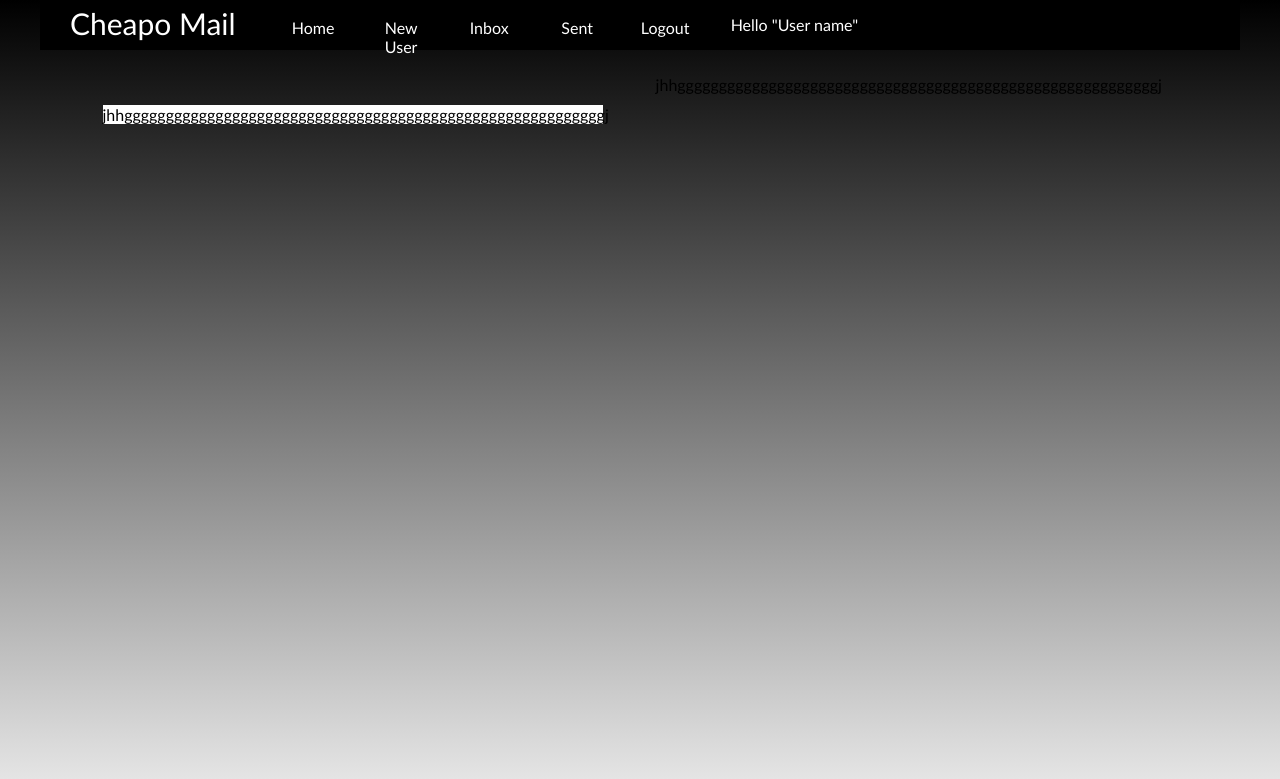
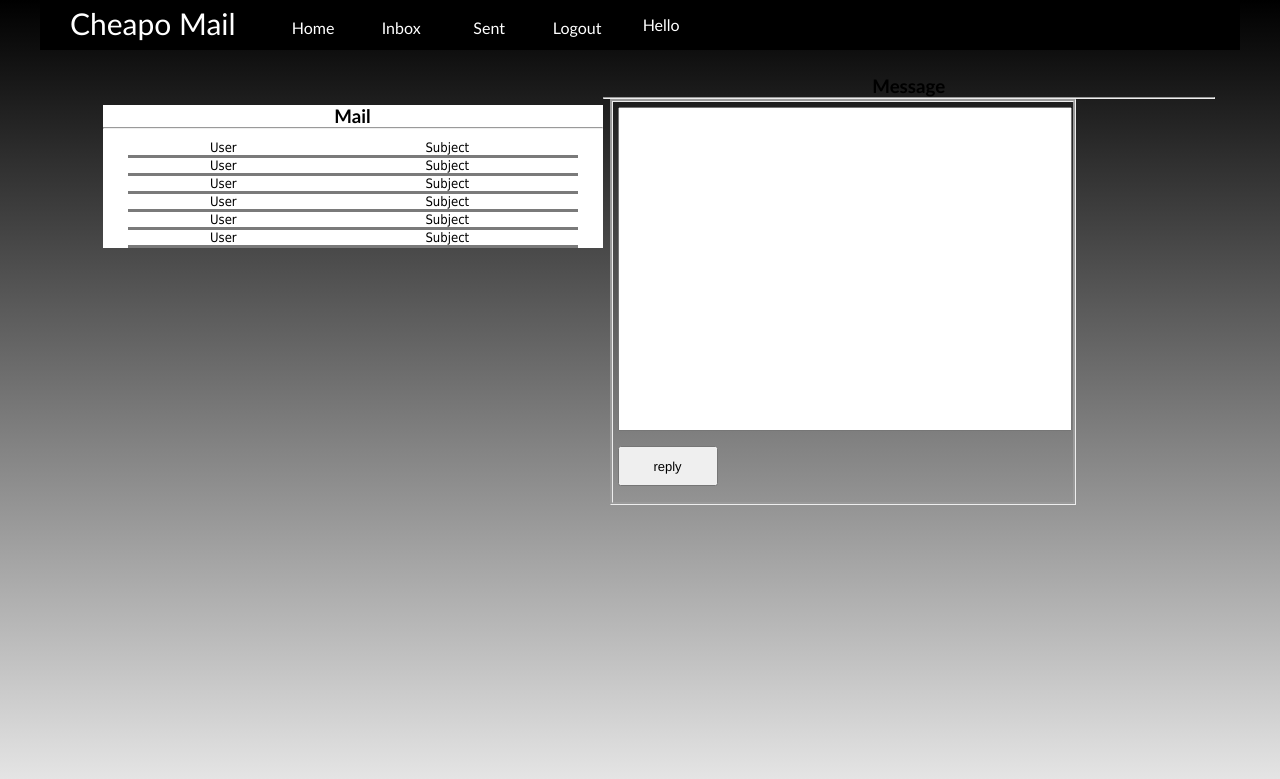
Before and after one commit to ZH94/cheaopmail, a PHP site: page /inbox2.php in a window 1280 px wide. Shown: the top 779 px of the page. Run offline with PHP 8.4, Linux system fonts and the light colour scheme; data that the repository does not hold is empty.

Commit message:
Update inbox2.php

```diff
--- a/inbox2.php
+++ b/inbox2.php
@@ -33,28 +33,79 @@
 				<div id = "header_sub2" >
 					<div id = "nav_bar">
 						<ul>
-							<li><a href="Admin_HOME.php"> Home </a></li>
-							<li><a href="add.php"> New User </a></li>
-							<li><a href="inbox.php"> Inbox </a></li>
-							<li><a href="sent.php"> Sent </a></li>
+							<li><a href="user_HOME.php"> Home </a></li>
+							<li><a href="inbox2.php"> Inbox </a></li>
+							<li><a href="sent2.php"> Sent </a></li>
 							<li><a href="login.php?logout"> Logout </a></li>
 						</ul>
 					</div>
 				</div>
 				<div id = "header_sub3" >
-					<p>  Hello "User name" </p>
+					<?php
+						$db = new mysqli('localhost','root','', 'cheapousers');
+						$name= $db->query('SELECT username FROM users');
+						$row=$name->fetch_assoc();
+						echo " Hello " .$row["username"];
+					?>
 				</div>
 			</div>
 		</div>
 		<div id="C_body">
 			<div id="body_wrapper">
 				<div id="sub_body">
-					<div id="maillist" class"sector_scheme">
-						jhhggggggggggggggggggggggggggggggggggggggggggggggggggggggggggj
+					<div id="maillist" class="sector_scheme">
+						<div>
+							<div>
+								<h3> Mail </h3>
+								<hr>
+							</div>
+							<div>
+								<table style="margin:0px auto; margin-top:10px; width:450px;">
+									<tr>
+										<td>User</td>
+										<td>Subject</td>
+									</tr>
+									<tr>
+										<td>User</td>
+										<td>Subject</td>
+									</tr>
+									<tr>
+										<td>User</td>
+										<td>Subject</td>
+									</tr>
+									<tr>
+										<td>User</td>
+										<td>Subject</td>
+									</tr>
+									<tr>
+										<td>User</td>
+										<td>Subject</td>
+									</tr>
+									<tr>
+										<td>User</td>
+										<td>Subject</td>
+									</tr>
+								</table>
+							</div>
+						</div>
 					</div>
-					</div id="maildisplay" class"sector_scheme">
-						jhhggggggggggggggggggggggggggggggggggggggggggggggggggggggggggj
+					</div id="maildisplay" class="sector_scheme">
+						<div>
+							<div>
+								<h3> Message </h3>
+								<hr>
+							</div>
+							<div style="float:left; height:440px; width:480px;">
+								<div>
+									<form style=" margin:0px auto; height:400px; width:460px;">
+										<input style =" marging:0px auto; width:450px; height:320px" type="comment">
+										<input style=" width:100px; height:40px;"type="button" value ="reply">
+									</form>
+								</div>
+							<div>
+						</div>
 					</div>
+
 				</div>
 			</div>
 		</div>
```
